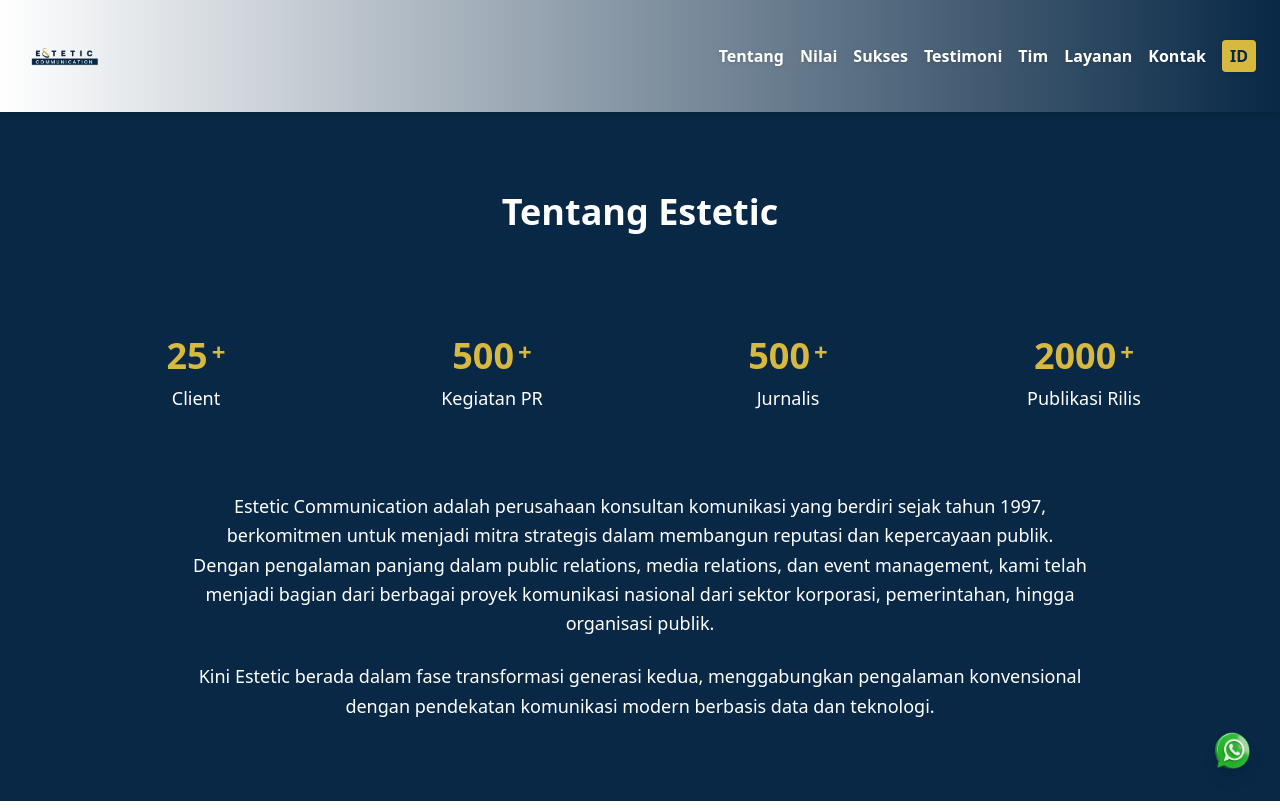
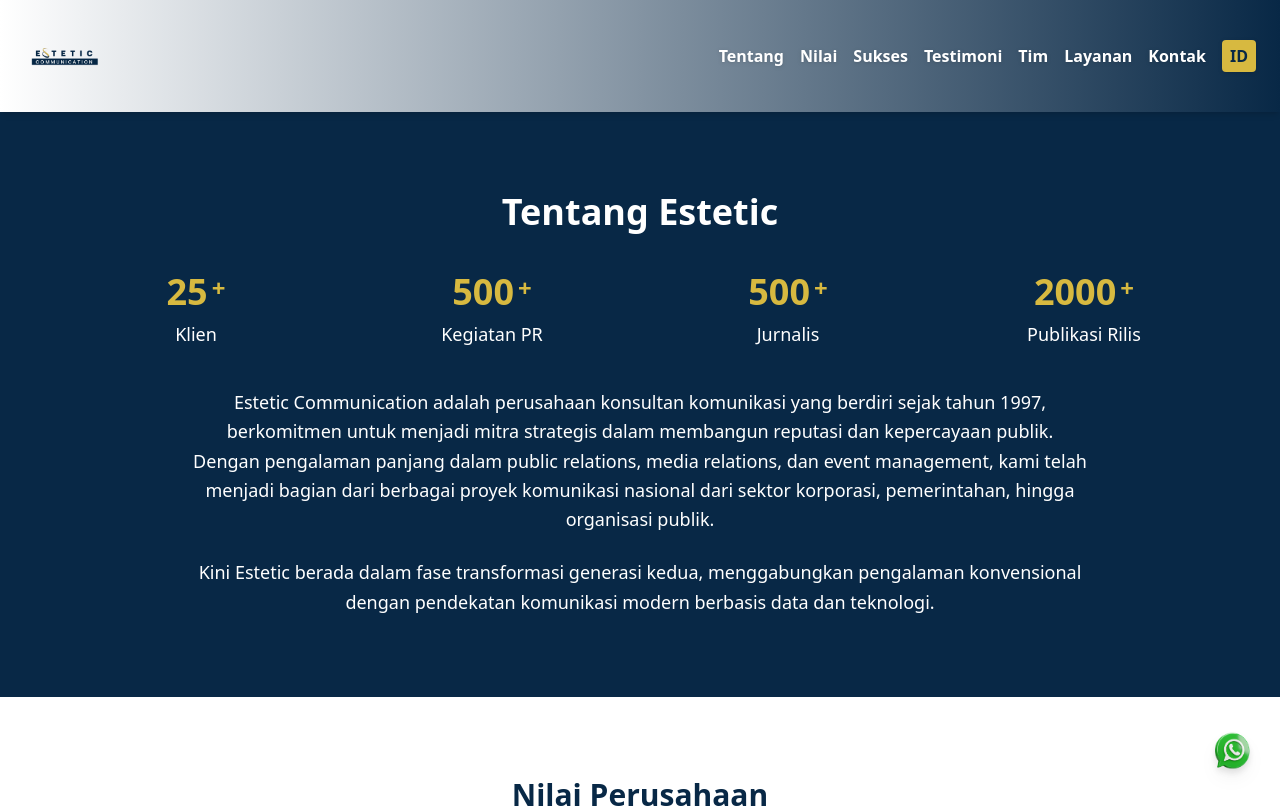
Before and after one commit to ProfAdri90/estetic-dinamis, a Next.js app: page / in a window 1280 px wide. Shown: the top 808 px of the page. Built offline with nearby package versions, Linux system fonts and the light colour scheme.

Commit message:
Update index.js

```diff
--- a/pages/index.js
+++ b/pages/index.js
@@ -262,38 +262,36 @@ useEffect(() => {
   <h2 className="text-4xl font-semibold mb-6">
     {lang === "id" ? "Tentang Estetic" : "About Estetic"}
   </h2>
-     <section className="scroll-mt-[180px] text-[#082846]text-center py-20 px-8">
-  <div className="max-w-6xl mx-auto grid grid-cols-2 md:grid-cols-4 gap-8 text-center">
+    <div className="max-w-6xl mx-auto grid grid-cols-2 md:grid-cols-4 gap-8 text-center my-10">
   <div>
     <h4 className="text-4xl font-bold text-[#d7b940] flex items-start justify-center">
       {counts.client}
       <span className="ml-1 text-2xl align-top">+</span>
     </h4>
-      <p className="mt-2 text-lg">Client</p>
+    <p className="mt-2 text-lg">{lang === "id" ? "Klien" : "Clients"}</p>
   </div>
   <div>
     <h4 className="text-4xl font-bold text-[#d7b940] flex items-start justify-center">
       {counts.kegiatan}
       <span className="ml-1 text-2xl align-top">+</span>
     </h4>
-      <p className="mt-2 text-lg">Kegiatan PR</p>
+    <p className="mt-2 text-lg">{lang === "id" ? "Kegiatan PR" : "PR Activities"}</p>
   </div>
   <div>
     <h4 className="text-4xl font-bold text-[#d7b940] flex items-start justify-center">
       {counts.jurnalis}
       <span className="ml-1 text-2xl align-top">+</span>
     </h4>
-      <p className="mt-2 text-lg">Jurnalis</p>
+    <p className="mt-2 text-lg">{lang === "id" ? "Jurnalis" : "Journalists"}</p>
   </div>
   <div>
     <h4 className="text-4xl font-bold text-[#d7b940] flex items-start justify-center">
       {counts.rilis}
       <span className="ml-1 text-2xl align-top">+</span>
     </h4>
-      <p className="mt-2 text-lg">Publikasi Rilis</p>
+    <p className="mt-2 text-lg">{lang === "id" ? "Publikasi Rilis" : "Press Releases"}</p>
   </div>
 </div>
-</section>
   <p className="max-w-4xl mx-auto leading-relaxed text-lg">
     {lang === "id"
       ? "Estetic Communication adalah perusahaan konsultan komunikasi yang berdiri sejak tahun 1997, berkomitmen untuk menjadi mitra strategis dalam membangun reputasi dan kepercayaan publik. Dengan pengalaman panjang dalam public relations, media relations, dan event management, kami telah menjadi bagian dari berbagai proyek komunikasi nasional dari sektor korporasi, pemerintahan, hingga organisasi publik."
```
Lines whose indentation alone changed are shown as unchanged.
